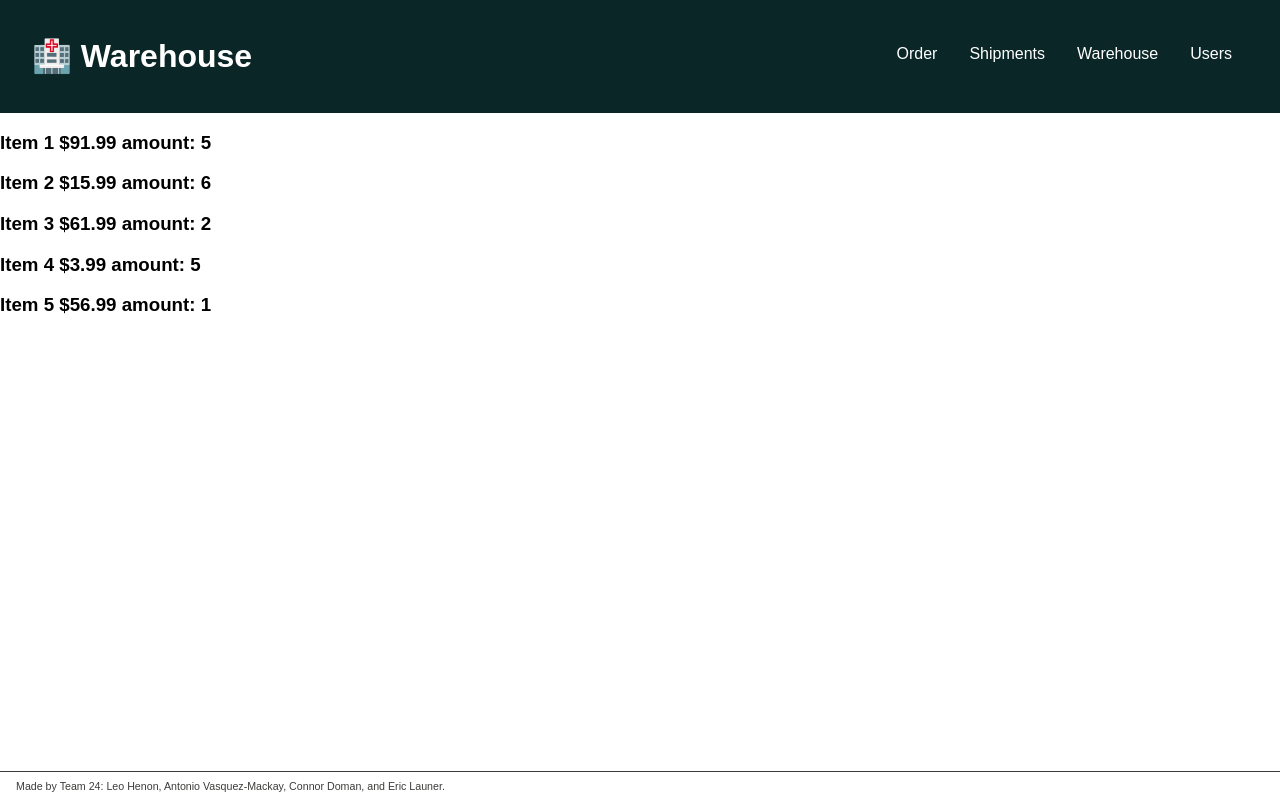
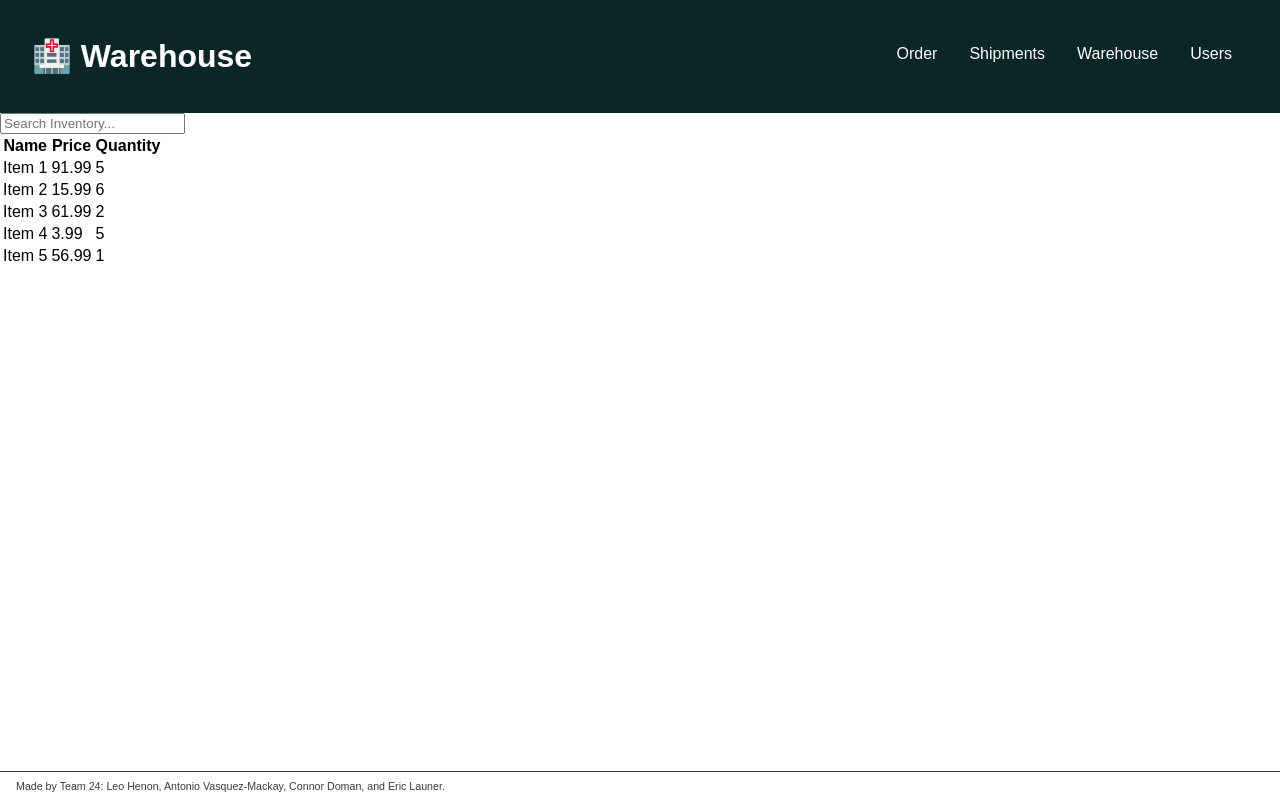
Before and after one commit to cosc310team24/project, a Next.js app: page /warehouse in a window 1280 px wide. Built offline with nearby package versions, Linux system fonts and the light colour scheme.

Commit message:
Added searchTable

```diff
--- a/components/InventoryPanel.jsx
+++ b/components/InventoryPanel.jsx
@@ -1,5 +1,8 @@
+
+import ReactDOM from 'react-dom';
 
 import { useState, useEffect, useRef } from "react";
+import SearchTable from "/components/SearchTable.jsx";
 
 export class InventoryItem {
     static priceFormatter = new Intl.NumberFormat("en-CA", {
@@ -49,27 +52,10 @@ const testInventoryItems = [ {
     }
 ];
 
-    const InventoryPanel = () => {
-
-        const items = testInventoryItems?.map((item) => {
-            let i = new InventoryItem(item.id, item.name, item.price, item.quantity);
-            return (
-                <div
-                    key={i.id}
-                    item={i}
-                />
-            );
-        });
-
-    return (
-        <>
-        {testInventoryItems.map((item) =>
-        (
-            <h3>{item.name}  ${item.price}  amount: {item.quantity}</h3>
-
-        ))}
-        </>
-    );
+const InventoryPanel = () => {
+        return (
+            <SearchTable data={testInventoryItems}/>
+        );
 };
 
 export default InventoryPanel;
--- /dev/null
+++ b/components/SearchTable.jsx
@@ -0,0 +1,82 @@
+import React from 'react';
+
+
+export class SearchTable extends React.Component{
+    constructor(props) {
+        super(props);
+        this.state = {
+            search: ''
+        };
+    }
+    handleChange(event) {
+        let searchValue = event.target.value;
+
+        this.setState({ search: searchValue });
+    }
+    render() {
+        let items = this.props.data,
+            searchString = this.state.search.trim().toLowerCase();
+
+        if (searchString.length > 0) {
+            items = items.filter((i) => i.name.toLowerCase().match(searchString));
+        }
+        return (
+            <div>
+                <UserInput update={(i) => this.handleChange(i)} />
+                <Table data={items} />
+            </div>
+        )
+    }
+}
+
+export class UserInput extends React.Component{
+    constructor(props) {
+        super(props)
+    }
+    render() {
+        return (<div>
+            <input className="form-control mb-2" placeholder="Search Inventory..." onChange={(i) => this.props.update(i)} />
+        </div>)
+    }
+}
+
+export class TableRow extends React.Component{
+    render() {
+        return (
+            <tr>
+                <td>{this.props.name}</td>
+                <td>{this.props.price}</td>
+                <td>{this.props.quantity}</td>
+            </tr>)
+    }
+};
+
+export class Table extends React.Component{
+    constructor(props) {
+        super(props);
+    }
+    render() {
+        return (
+            <div>
+                <table className="table">
+                    <tbody>
+                        <tr>
+                            <th>Name</th>
+                            <th>Price</th>
+                            <th>Quantity</th>
+                        </tr>
+                        {this.props.data.map(function (d, i) {
+                            return <TableRow key={'person-' + i}
+                                name={d.name}
+                                price={d.price}
+                                quantity={d.quantity}
+                            />
+                        })}
+                    </tbody>
+                </table>
+            </div>
+        )
+    }
+}
+
+export default SearchTable;
```
